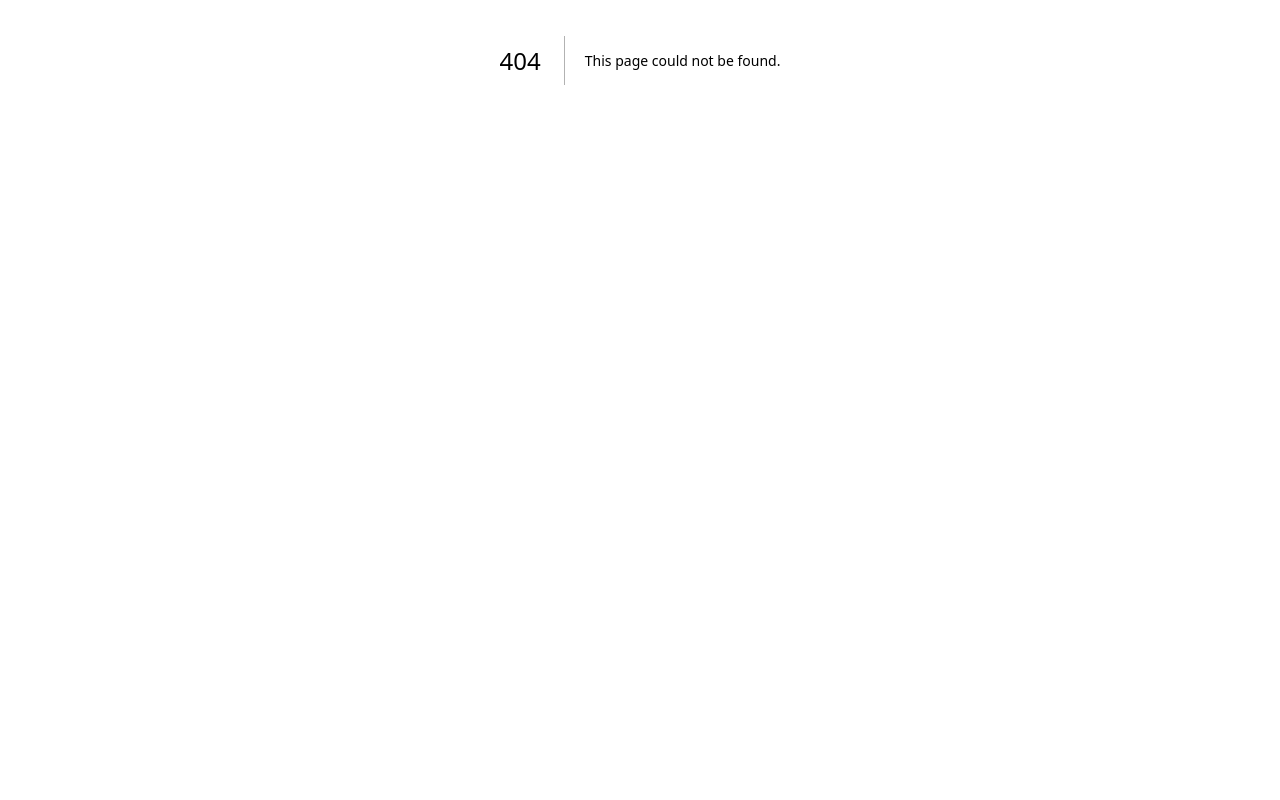
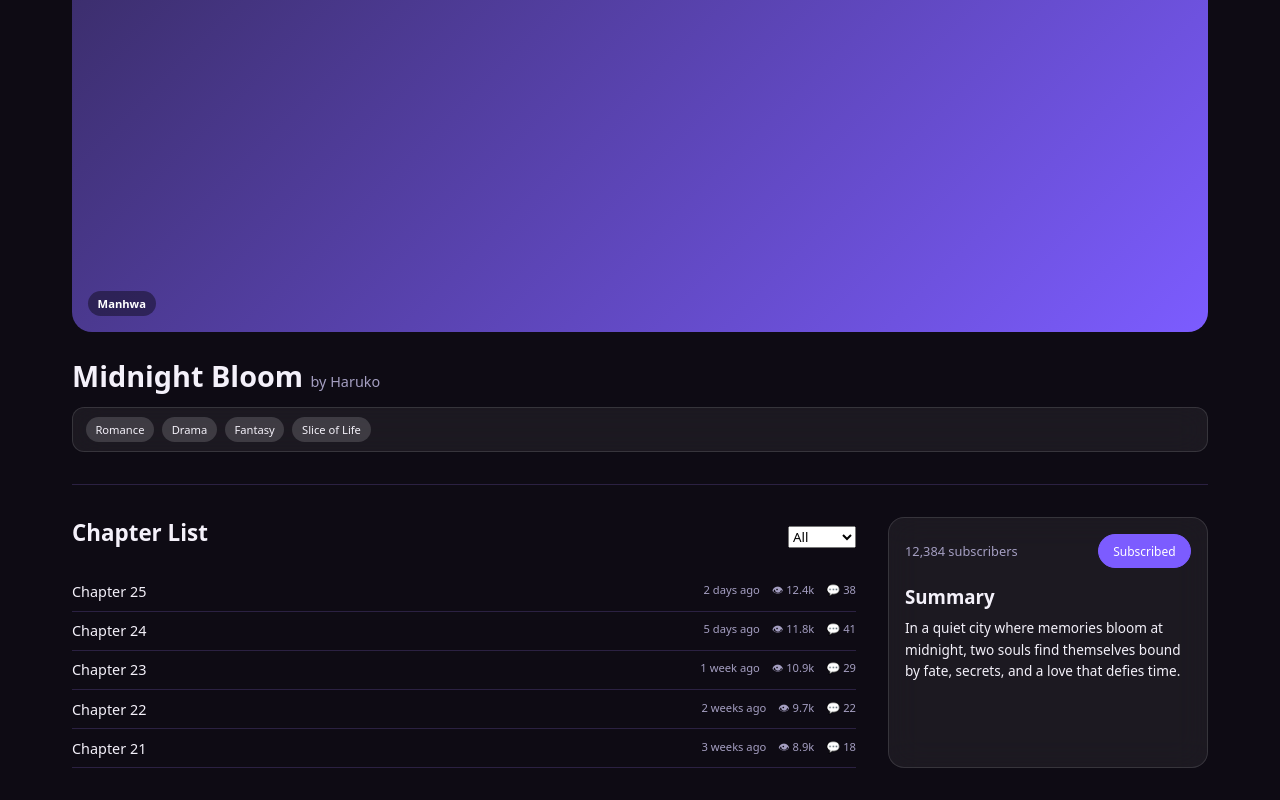
Before and after one commit to kozakiharuko-afk/haruko-frontend, a Next.js app: page /manhwa in a window 1280 px wide. Before the commit this address had no page. Shown: the part 408-1208 px from the top of the page. Before the commit the page ends 869 px from the top, so only its background shows below. Built offline with nearby package versions, Linux system fonts and the light colour scheme.

Commit message:
Align chapter metadata to the right on Manhwa page

```diff
--- a/app/globals.css
+++ b/app/globals.css
@@ -660,6 +660,194 @@ section:nth-of-type(2) h2 {
 }
 
 /* ======================================================
+   MANHWA PAGE (GLASS LAYOUT)
+   ====================================================== */
+
+.series-page {
+  max-width: 1200px;
+  margin: 0 auto;
+  padding: 2rem;
+}
+
+/* Cover */
+.series-cover {
+  aspect-ratio: 16 / 9;
+  border-radius: 20px;
+  background: linear-gradient(
+    135deg,
+    var(--accent-soft),
+    var(--accent)
+  );
+  display: flex;
+  align-items: flex-end;
+  padding: 1rem;
+  margin-bottom: 1.5rem;
+}
+
+.series-tag {
+  font-size: 0.7rem;
+  font-weight: 600;
+  padding: 0.3rem 0.6rem;
+  border-radius: 999px;
+  background: rgba(0, 0, 0, 0.4);
+  color: white;
+}
+
+/* Title */
+.series-title {
+  font-size: 1.8rem;
+  margin-bottom: 0.75rem;
+}
+
+.series-title span {
+  font-size: 0.9rem;
+  color: var(--muted);
+  font-weight: 400;
+}
+
+/* Tags */
+.series-tags {
+  display: flex;
+  gap: 0.5rem;
+  padding: 0.6rem 0.8rem;
+  border-radius: 12px;
+  margin-bottom: 1.5rem;
+  flex-wrap: wrap;
+}
+
+.series-tags span {
+  font-size: 0.7rem;
+  padding: 0.3rem 0.6rem;
+  border-radius: 999px;
+  background: rgba(255, 255, 255, 0.15);
+  color: var(--text);
+}
+
+/* Divider */
+.series-divider {
+  border: none;
+  border-top: 1px solid var(--border);
+  margin: 2rem 0;
+}
+
+/* Two-column layout */
+.series-content {
+  display: grid;
+  grid-template-columns: 1fr 320px;
+  gap: 2rem;
+}
+
+/* LEFT */
+.series-left h2 {
+  margin-bottom: 0.5rem;
+}
+
+.chapter-header {
+  display: flex;
+  justify-content: space-between;
+  align-items: center;
+  margin-bottom: 1rem;
+}
+
+.chapter-list {
+  list-style: none;
+  padding: 0;
+}
+
+.chapter-list li {
+  display: flex;
+  align-items: center;
+  padding: 0.6rem 0;
+  border-bottom: 1px solid var(--border);
+  cursor: pointer;
+}
+
+/* Chapter title (left side) */
+.chapter-title {
+  font-size: 0.9rem;
+  flex: 1; /* pushes meta to the right */
+}
+
+/* Chapter meta (right side) */
+.chapter-meta {
+  display: flex;
+  gap: 0.75rem;
+  font-size: 0.7rem;
+  color: var(--muted);
+  white-space: nowrap;
+}
+
+.chapter-list li:hover {
+  background: var(--accent-soft);
+}
+
+/* RIGHT */
+.series-right {
+  padding: 1rem;
+  border-radius: 16px;
+}
+
+.subscribe-box {
+  display: flex;
+  justify-content: space-between;
+  align-items: center;
+  margin-bottom: 1rem;
+}
+
+.sub-count {
+  font-size: 0.8rem;
+  color: var(--muted);
+}
+
+.subscribe-btn {
+  background: transparent;
+  color: var(--accent);
+  border: 1px solid var(--accent);
+  padding: 0.45rem 0.9rem;
+  border-radius: 999px;
+  font-size: 0.75rem;
+  cursor: pointer;
+  transition: all 0.2s ease;
+}
+
+/* Subscribed state */
+.subscribe-btn.active {
+  background: var(--accent);
+  color: white;
+  border-color: var(--accent);
+}
+
+.subscribe-btn:hover {
+  opacity: 0.9;
+}
+
+/* Summary */
+.series-summary h3 {
+  margin-bottom: 0.5rem;
+}
+
+.series-summary p {
+  font-size: 0.85rem;
+  line-height: 1.6;
+  color: var(--text);
+}
+
+/* Glass utility */
+.glass {
+  background: var(--glass-bg);
+  backdrop-filter: blur(16px);
+  -webkit-backdrop-filter: blur(16px);
+  border: 1px solid var(--glass-border);
+}
+
+/* Mobile */
+@media (max-width: 900px) {
+  .series-content {
+    grid-template-columns: 1fr;
+  }
+}
+
+/* ======================================================
    FOOTER
    ====================================================== */
 
--- /dev/null
+++ b/app/manhwa/page.tsx
@@ -0,0 +1,116 @@
+"use client";
+
+import { useState } from "react";
+
+export default function ManhwaPage() {
+  const [subscribed, setSubscribed] = useState(true);
+
+  return (
+    <main className="series-page">
+      {/* 🖼️ Cover */}
+      <div className="series-cover">
+        <span className="series-tag">Manhwa</span>
+      </div>
+
+      {/* 📘 Title */}
+      <h1 className="series-title">
+        Midnight Bloom <span>by Haruko</span>
+      </h1>
+
+      {/* 🏷️ Tags / Genres */}
+      <div className="series-tags glass">
+        <span>Romance</span>
+        <span>Drama</span>
+        <span>Fantasy</span>
+        <span>Slice of Life</span>
+      </div>
+
+      <hr className="series-divider" />
+
+      {/* 📚 Content */}
+      <section className="series-content">
+        {/* LEFT — Chapter List */}
+        <div className="series-left">
+          <div className="chapter-header">
+            <h2>Chapter List</h2>
+
+            <select className="chapter-filter">
+              <option>All</option>
+              <option>English</option>
+              <option>Raw</option>
+            </select>
+          </div>
+
+          <ol className="chapter-list">
+            <li>
+              <span className="chapter-title">Chapter 25</span>
+              <div className="chapter-meta">
+                <span>2 days ago</span>
+                <span>👁 12.4k</span>
+                <span>💬 38</span>
+              </div>
+            </li>
+
+            <li>
+              <span className="chapter-title">Chapter 24</span>
+              <div className="chapter-meta">
+                <span>5 days ago</span>
+                <span>👁 11.8k</span>
+                <span>💬 41</span>
+              </div>
+            </li>
+
+            <li>
+              <span className="chapter-title">Chapter 23</span>
+              <div className="chapter-meta">
+                <span>1 week ago</span>
+                <span>👁 10.9k</span>
+                <span>💬 29</span>
+              </div>
+            </li>
+
+            <li>
+              <span className="chapter-title">Chapter 22</span>
+              <div className="chapter-meta">
+                <span>2 weeks ago</span>
+                <span>👁 9.7k</span>
+                <span>💬 22</span>
+              </div>
+            </li>
+
+            <li>
+              <span className="chapter-title">Chapter 21</span>
+              <div className="chapter-meta">
+                <span>3 weeks ago</span>
+                <span>👁 8.9k</span>
+                <span>💬 18</span>
+              </div>
+            </li>
+          </ol>
+        </div>
+
+        {/* RIGHT — Summary + Subscribe */}
+        <aside className="series-right glass">
+          <div className="subscribe-box">
+            <span className="sub-count">12,384 subscribers</span>
+
+            <button
+              className={`subscribe-btn ${subscribed ? "active" : ""}`}
+              onClick={() => setSubscribed(!subscribed)}
+            >
+              {subscribed ? "Subscribed" : "Subscribe"}
+            </button>
+          </div>
+
+          <div className="series-summary">
+            <h3>Summary</h3>
+            <p>
+              In a quiet city where memories bloom at midnight, two souls find
+              themselves bound by fate, secrets, and a love that defies time.
+            </p>
+          </div>
+        </aside>
+      </section>
+    </main>
+  );
+}
```
